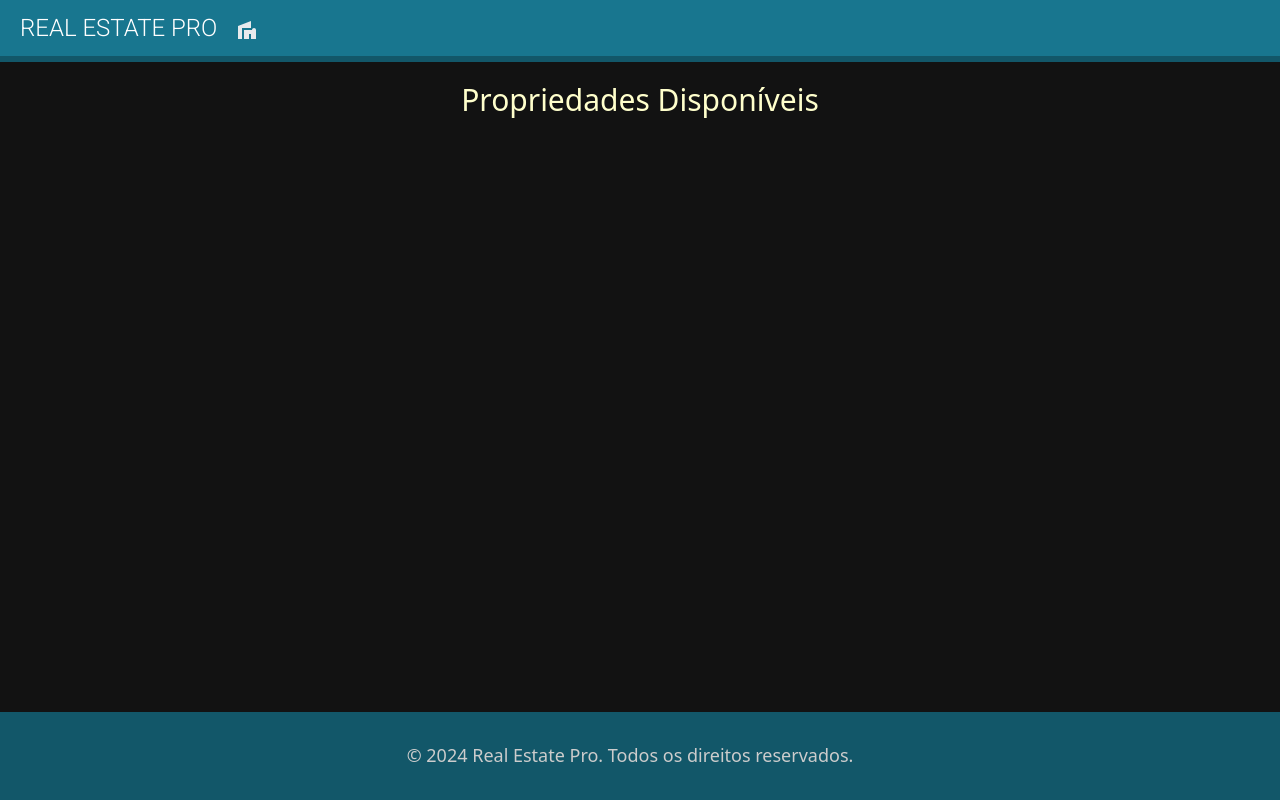
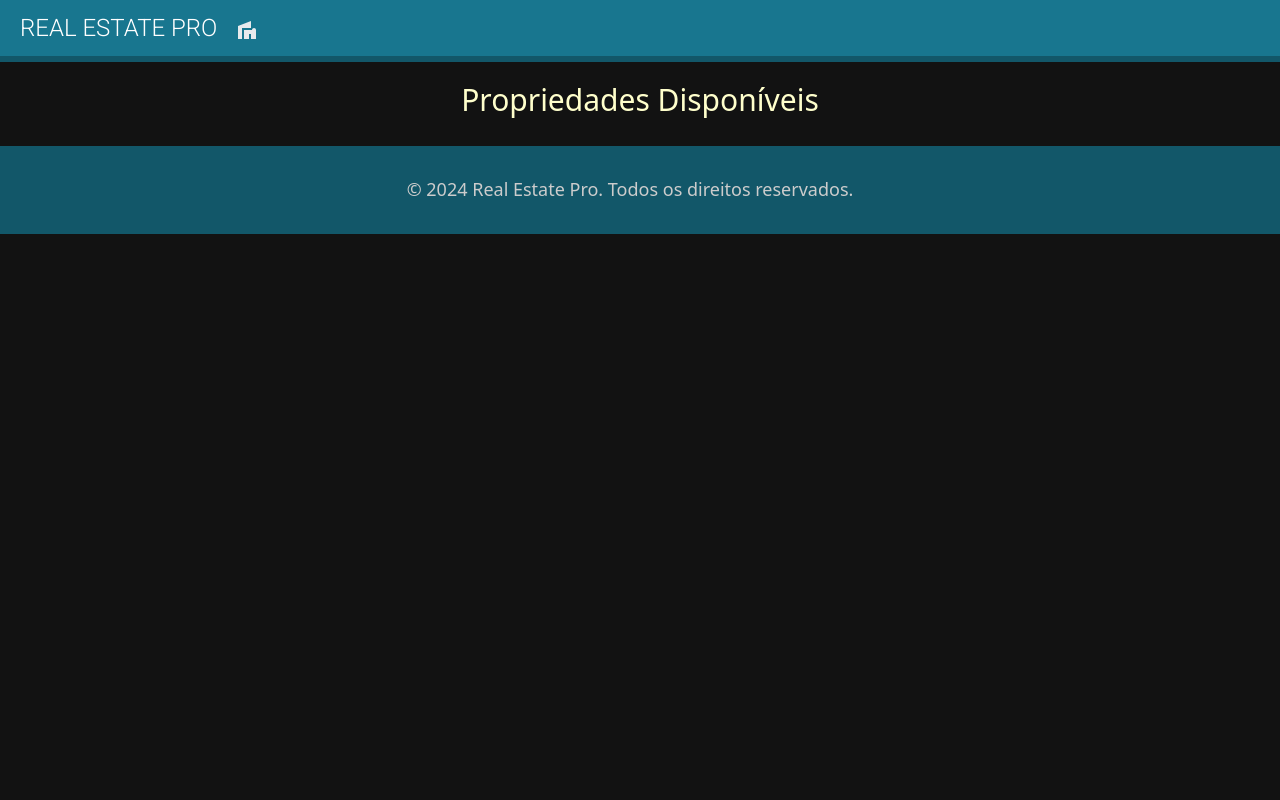
Before and after one commit to Estela-Ricardo/cmsER, a Django app: page / in a window 1280 px wide. Run offline with Django 5.2, Linux system fonts and the light colour scheme; data that the repository does not hold is empty; some libraries are stand-ins or nearby versions.

Commit message:
had some pendings

```diff
--- a/cmsER/settings.py
+++ b/cmsER/settings.py
@@ -8,9 +8,7 @@
 
 # For the full list of settings and their values, see
 # https://docs.djangoproject.com/en/5.0/ref/settings
-# MY SHORTCUTS: xD
-# VENV PATH = cd C:\Users\Utilizador\env\cmsER\Scripts\activate
-# PROJECT PATH =  cd C:\Users\Utilizador\Documents\Django\finalProject\cmsER
+
 # """
 
 from pathlib import Path
--- a/realestatepro/static/css/base.css
+++ b/realestatepro/static/css/base.css
@@ -12,7 +12,14 @@
   --backgroundColor: #121212;
 }
 
+html {
+  /* position: absolute; */
+  display: flex;
+  flex-direction: column;
+}
+
 body {
+  min-height: 100vh;
   margin: 0;
   font-family: "Roboto", sans-serif;
   font-weight: 400;
@@ -88,7 +95,8 @@ footer {
   text-align: center;
   padding: 30px 30px 15px 10px;
   bottom: 0;
-  position: absolute;
+  margin: auto;
+  /* position: relative; */
   width: 100%;
   font-size: large;
 }
```
Also changed, not shown: media/images/090ff740-b2b1-4cf6-b6e7-e249d57dfdda.jpg (deleted), media/images/0f800a18-7aae-47c9-a834-49e78eab31f4.jpg (deleted), media/images/2a5906a2-6179-468c-a5bf-000552001386.jpg (deleted), readme.md, realestatepro/migrations/0001_initial.py (deleted), realestatepro/migrations/0002_alter_propriedade_ano_construcao.py (deleted), realestatepro/migrations/0003_alter_propriedade_ano_construcao.py (deleted), realestatepro/migrations/0004_alter_cliente_options_alter_cliente_leidc_and_more.py (deleted), realestatepro/migrations/0005_alter_propriedade_ano_construcao.py (deleted), realestatepro/migrations/0006_alter_propriedade_ano_construcao.py (deleted), realestatepro/migrations/0007_alter_propriedade_ano_construcao.py (deleted), realestatepro/migrations/0008_alter_propriedade_ano_construcao.py (deleted), realestatepro/migrations/__init__.py (deleted), 4 other files.
